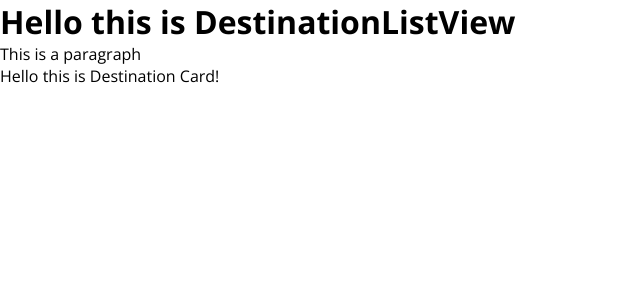
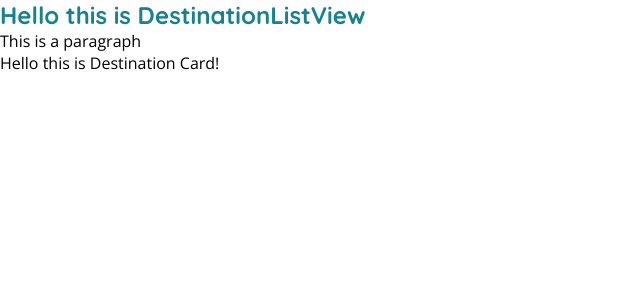
Before and after one commit to melinaapricot/rpb-coding-challenge, a Vue app: page / in a window 1280 px wide. Shown: the top 300 px of the page, without its empty margins (0-640 px from the left). Built offline with nearby package versions, Linux system fonts and the light colour scheme.

Commit message:
introduce colour variables

```diff
--- a/src/components/DestinationListView.vue
+++ b/src/components/DestinationListView.vue
@@ -1,6 +1,6 @@
 <template>
   <div>
-    <h1>Hello this is DestinationListView</h1>
+    <h2>Hello this is DestinationListView</h2>
     <p>This is a paragraph</p>
     <DestinationCard/>
   </div>
--- a/src/main.css
+++ b/src/main.css
@@ -1,3 +1,10 @@
+:root {
+    --primary: #16828F;
+    --text: #525252;
+    --magenta: #A11A79;
+    --green: #D9E15F;
+    --white: #FFFFFF;
+}
 
 * {
     box-sizing: border-box;
@@ -19,4 +26,5 @@ p, h1, h2, h3, h4, h5, h6 {
 
 h2 {
     font-family: 'Quicksand', sans-serif;
+    color: var(--primary);
 }
```
